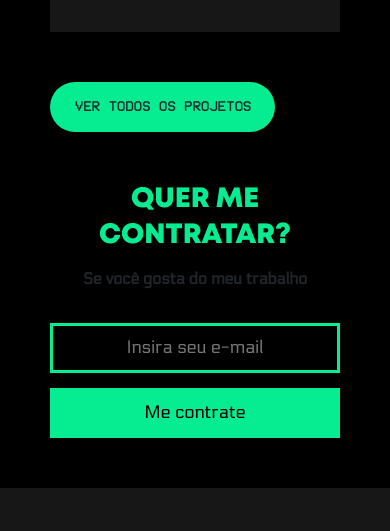
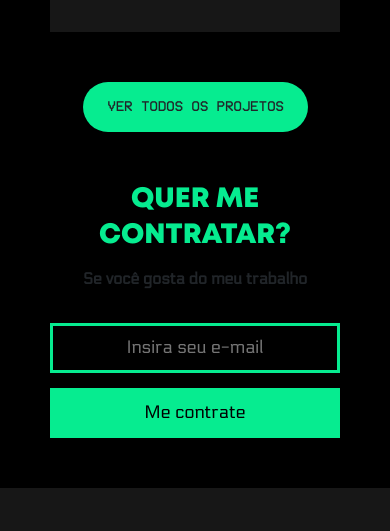
Before and after one commit to greysonmrx/github.com-greysonmrx, a plain HTML site: page index.html in a window 390 px wide. Shown: the part 4064-4595 px from the top of the page. Drawn offline with Linux system fonts and the light colour scheme.

Commit message:
fix: center button

```diff
--- a/css/responsive.css
+++ b/css/responsive.css
@@ -112,7 +112,7 @@
   }
 
   #projects .wrapper a {
-    margin: 50px 0 auto;
+    margin: 50px auto 0;
   }
 
   #projects .wrapper .projects {
```
